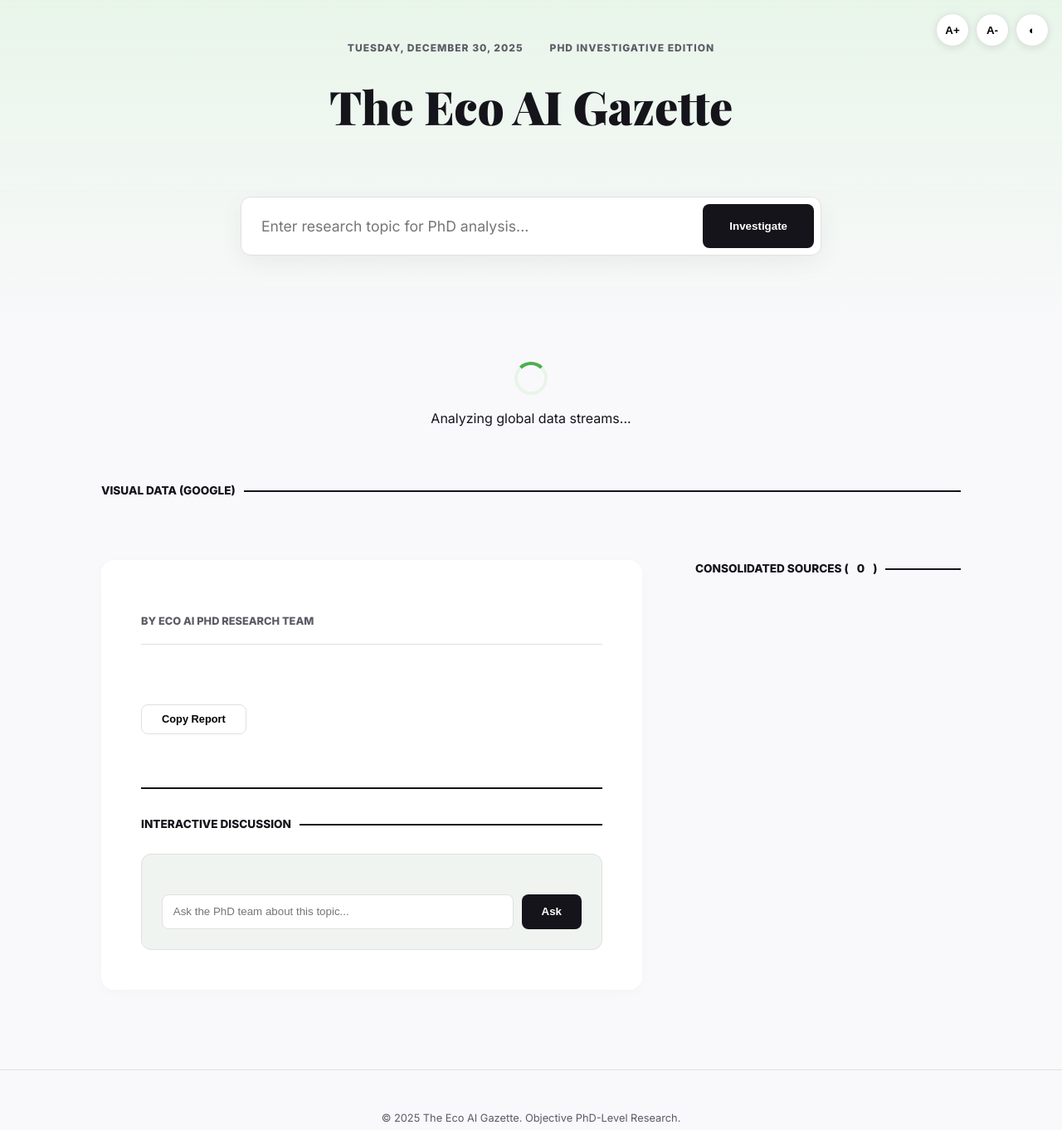
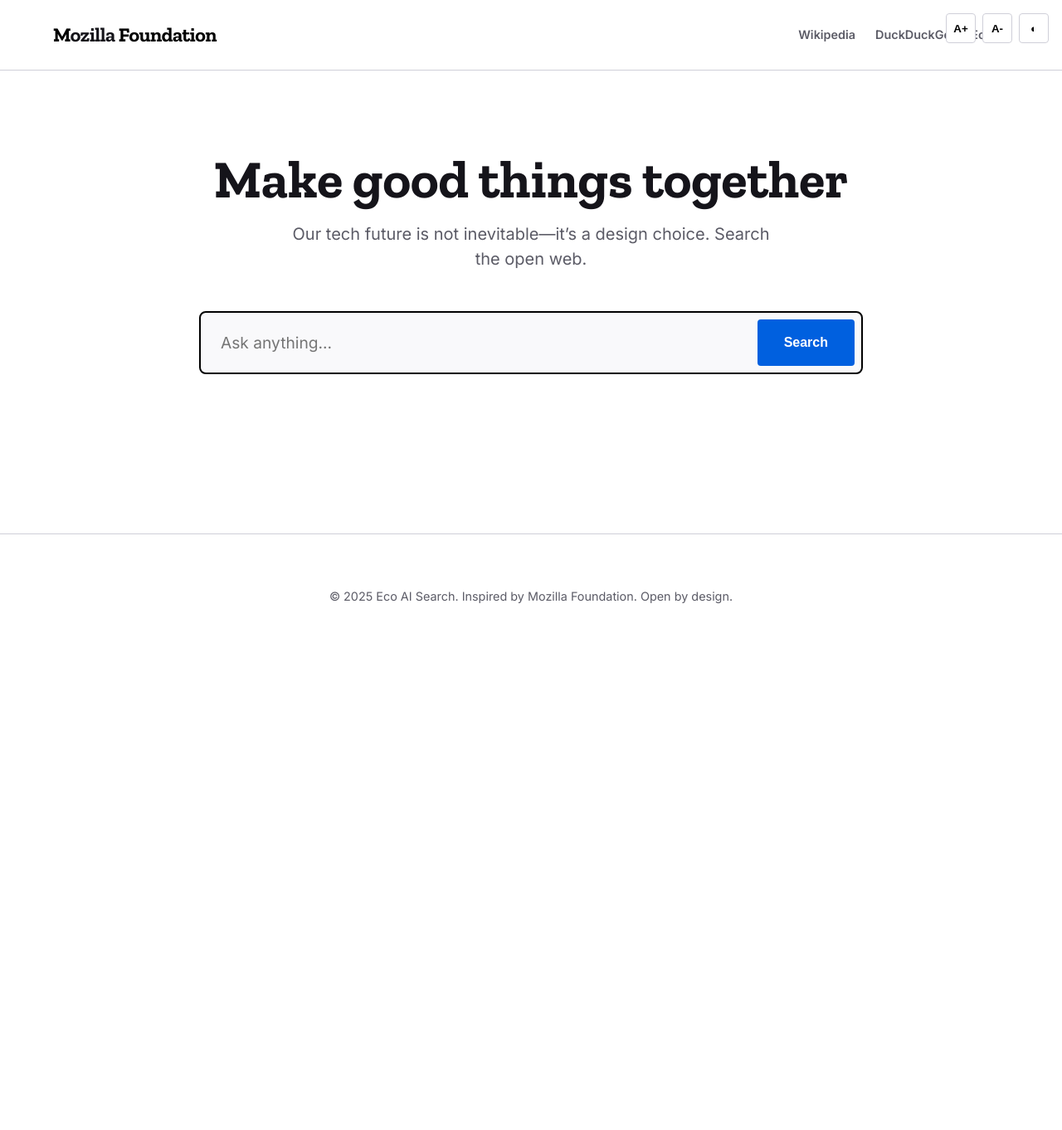
Before and after one commit to brodev-full-stack/Envs-freindly, a website: page public/index.html in a window 1280 px wide. Shown: the whole page at 83% size. After the commit the page ends 800 px from the top, so only its background shows below. Drawn offline with nearby package versions, Linux system fonts and the light colour scheme.

Commit message:
Transformation: Perplexity clone with Mozilla Foundation design

```diff
--- a/public/app.js
+++ b/public/app.js
@@ -1,14 +1,14 @@
 class SearchEngine {
-  async search(query, mode = 'research', history = []) {
-    updateStage(mode === 'discussion' ? 'Consulting the PhD team' : 'Analyzing global data streams');
+  async search(query) {
+    updateStage('Searching the open web');
     const response = await fetch('/api/search', {
       method: 'POST',
       headers: { 'Content-Type': 'application/json' },
-      body: JSON.stringify({ query, mode, history })
+      body: JSON.stringify({ query })
     });
     if (!response.ok) {
       const error = await response.json();
-      throw new Error(error.error || 'Investigation failed');
+      throw new Error(error.error || 'Search failed');
     }
     return await response.json();
   }
@@ -18,8 +18,6 @@ class UI {
   constructor(engine) {
     this.engine = engine;
     this.zoomLevel = 1;
-    this.discussionHistory = [];
-    this.currentTopic = '';
     this.elements = {
       query: document.getElementById('query'),
       searchBtn: document.getElementById('search-btn'),
@@ -31,23 +29,13 @@ class UI {
       copyBtn: document.getElementById('copy-btn'),
       gallery: document.getElementById('image-gallery'),
       galleryGrid: document.getElementById('gallery-grid'),
-      headline: document.getElementById('article-headline'),
-      date: document.getElementById('current-date'),
+      headline: document.getElementById('result-headline'),
       zoomIn: document.getElementById('zoom-in'),
       zoomOut: document.getElementById('zoom-out'),
-      toggleContrast: document.getElementById('toggle-contrast'),
-      discussionMessages: document.getElementById('discussion-messages'),
-      discussionQuery: document.getElementById('discussion-query'),
-      discussionBtn: document.getElementById('discussion-btn')
+      toggleContrast: document.getElementById('toggle-contrast')
     };
 
-    this.initDate();
     this.bindEvents();
-  }
-
-  initDate() {
-    const options = { weekday: 'long', year: 'numeric', month: 'long', day: 'numeric' };
-    this.elements.date.textContent = new Date().toLocaleDateString('en-US', options);
   }
 
   bindEvents() {
@@ -56,10 +44,6 @@ class UI {
       if (e.key === 'Enter') this.search();
     });
     this.elements.copyBtn.addEventListener('click', () => this.copy());
-    this.elements.discussionBtn.addEventListener('click', () => this.discuss());
-    this.elements.discussionQuery.addEventListener('keydown', (e) => {
-      if (e.key === 'Enter') this.discuss();
-    });
 
     // Accessibility
     this.elements.zoomIn.addEventListener('click', () => this.zoom(0.1));
@@ -74,10 +58,7 @@ class UI {
 
   async search() {
     const query = this.elements.query.value.trim();
-    if (!query || query.length < 3) return;
-    this.currentTopic = query;
-    this.discussionHistory = [];
-    this.elements.discussionMessages.innerHTML = '';
+    if (!query || query.length < 2) return;
     this.showLoading();
     try {
       const result = await this.engine.search(query);
@@ -87,42 +68,18 @@ class UI {
     }
   }
 
-  async discuss() {
-    const query = this.elements.discussionQuery.value.trim();
-    if (!query) return;
-
-    this.addMessage('user', query);
-    this.elements.discussionQuery.value = '';
-    this.discussionHistory.push({ role: 'user', content: query });
-
-    try {
-      const result = await this.engine.search(this.currentTopic, 'discussion', this.discussionHistory);
-      this.addMessage('ai', result.answer);
-      this.discussionHistory.push({ role: 'ai', content: result.answer });
-    } catch (error) {
-      this.addMessage('ai', 'Error connecting to the PhD team.');
-    }
-  }
-
-  addMessage(role, text) {
-    const msg = document.createElement('div');
-    msg.className = `message ${role}`;
-    msg.textContent = text;
-    this.elements.discussionMessages.appendChild(msg);
-    this.elements.discussionMessages.scrollTop = this.elements.discussionMessages.scrollHeight;
-  }
-
   showLoading() {
     this.elements.loading.classList.remove('hidden');
     this.elements.results.classList.add('hidden');
+    window.scrollTo({ top: this.elements.loading.offsetTop - 100, behavior: 'smooth' });
   }
 
   displayResults(result, query) {
     this.elements.loading.classList.add('hidden');
     this.elements.results.classList.remove('hidden');
-    this.elements.headline.textContent = query.charAt(0).toUpperCase() + query.slice(1);
+    this.elements.headline.textContent = query;
 
-    // Images Gallery (Google Results)
+    // Images Gallery
     if (result.images && result.images.length > 0) {
       this.elements.gallery.classList.remove('hidden');
       this.elements.galleryGrid.innerHTML = result.images.map(img => `
@@ -134,7 +91,7 @@ class UI {
       this.elements.gallery.classList.add('hidden');
     }
 
-    // Article Body
+    // Answer Body
     const formatted = result.answer
       .split('\n')
       .filter(line => line.trim() !== '')
@@ -150,13 +107,12 @@ class UI {
       .join('');
     this.elements.answerContent.innerHTML = formatted;
 
-    // Sources (Consolidated)
-    this.elements.sourceCount.textContent = result.sources.length;
+    // Sources
     this.elements.sourcesList.innerHTML = result.sources.map(s => `
       <div class="source-card" onclick="window.open('${s.url}', '_blank')">
-        <span class="source-number">Source ${s.id} • ${s.source}</span>
+        <span class="source-number">${s.id} • ${s.source}</span>
         <div class="source-title">${this.escape(s.title)}</div>
-        <div class="source-snippet">${this.escape(s.content.substring(0, 100))}...</div>
+        <div class="source-snippet">${this.escape(s.content.substring(0, 80))}...</div>
       </div>
     `).join('');
 
--- a/public/index.html
+++ b/public/index.html
@@ -3,85 +3,81 @@
 <head>
   <meta charset="UTF-8">
   <meta name="viewport" content="width=device-width, initial-scale=1.0">
-  <title>Eco AI Gazette | PhD Research</title>
+  <title>Eco AI Search | Powered by Mozilla Design</title>
   <link rel="stylesheet" href="style.css">
   <link rel="search" type="application/opensearchdescription+xml" title="Eco AI Search" href="/opensearch.xml">
 </head>
 <body>
-  <div class="gradient-bg"></div>
-
+  <!-- Accessibility Menu -->
   <div class="accessibility-menu">
-    <button id="zoom-in">A+</button>
-    <button id="zoom-out">A-</button>
-    <button id="toggle-contrast">◐</button>
+    <button id="zoom-in" title="Zoom In">A+</button>
+    <button id="zoom-out" title="Zoom Out">A-</button>
+    <button id="toggle-contrast" title="High Contrast">◐</button>
   </div>
 
-  <header class="main-header">
-    <div class="header-content">
-      <div class="header-meta">
-        <span id="current-date"></span>
-        <span class="edition">PhD Investigative Edition</span>
+  <header class="moz-header">
+    <div class="container">
+      <div class="header-content">
+        <div class="logo">
+          <span class="moz-m">M</span>ozilla <span class="moz-f">Foundation</span>
+        </div>
+        <nav class="moz-nav">
+          <span>Wikipedia</span>
+          <span>DuckDuckGo</span>
+          <span>Ecosia</span>
+        </nav>
       </div>
-      <h1 class="site-title">The Eco AI Gazette</h1>
     </div>
   </header>
 
   <main class="container">
-    <section class="search-section">
-      <div class="search-box">
-        <input type="text" id="query" placeholder="Enter research topic for PhD analysis...">
-        <button id="search-btn">Investigate</button>
+    <section class="hero-section">
+      <h1 class="hero-title">Make good things together</h1>
+      <p class="hero-subtitle">Our tech future is not inevitable—it’s a design choice. Search the open web.</p>
+
+      <div class="search-container">
+        <div class="search-box">
+          <input type="text" id="query" placeholder="Ask anything...">
+          <button id="search-btn">Search</button>
+        </div>
       </div>
     </section>
 
     <div id="loading" class="loading hidden">
       <div class="spinner"></div>
-      <p>Analyzing global data streams<span class="dots">...</span></p>
+      <p>Searching the open web<span class="dots">...</span></p>
     </div>
 
     <div id="results" class="results hidden">
-      <!-- Image Gallery (Google Search Results) -->
-      <div id="image-gallery" class="gallery-section hidden">
-        <h3 class="sidebar-label">Visual Data (Google)</h3>
-        <div class="gallery-grid" id="gallery-grid"></div>
-      </div>
-
-      <div class="newspaper-layout">
-        <article class="main-story">
-          <header class="story-header">
-            <h2 id="article-headline" class="headline"></h2>
-            <div class="byline">By Eco AI PhD Research Team</div>
-          </header>
-          <div class="article-container">
-            <div id="answer-content" class="story-body"></div>
-            <button id="copy-btn" class="btn-copy-inline">Copy Report</button>
+      <div class="perplexity-layout">
+        <div class="main-content">
+          <div id="image-gallery" class="gallery-section hidden">
+            <div class="gallery-grid" id="gallery-grid"></div>
           </div>
 
-          <!-- Discussion Feature -->
-          <section class="discussion-section">
-            <h3 class="sidebar-label">Interactive Discussion</h3>
-            <div id="discussion-box" class="discussion-box">
-              <div id="discussion-messages" class="discussion-messages"></div>
-              <div class="discussion-input">
-                <input type="text" id="discussion-query" placeholder="Ask the PhD team about this topic...">
-                <button id="discussion-btn">Ask</button>
-              </div>
+          <div class="answer-section">
+            <h2 id="result-headline" class="result-headline"></h2>
+            <div id="answer-content" class="answer-body"></div>
+            <div class="answer-actions">
+              <button id="copy-btn" class="btn-moz">Copy Answer</button>
             </div>
-          </section>
-        </article>
+          </div>
+        </div>
 
         <aside class="sidebar">
-          <section class="sidebar-block">
-            <h3 class="sidebar-label">Consolidated Sources (<span id="source-count">0</span>)</h3>
+          <div class="sidebar-block">
+            <h3 class="sidebar-label">Sources</h3>
             <div id="sources-list" class="sources-list"></div>
-          </section>
+          </div>
         </aside>
       </div>
     </div>
   </main>
 
-  <footer class="main-footer">
-    <p>© 2025 The Eco AI Gazette. Objective PhD-Level Research.</p>
+  <footer class="moz-footer">
+    <div class="container">
+      <p>© 2025 Eco AI Search. Inspired by Mozilla Foundation. Open by design.</p>
+    </div>
   </footer>
 
   <script src="app.js"></script>
--- a/public/style.css
+++ b/public/style.css
@@ -1,46 +1,32 @@
-@import url('https://fonts.googleapis.com/css2?family=Inter:wght@400;600;800&family=Libre+Baskerville:ital,wght@0,400;0,700;1,400&family=Playfair+Display:wght@900&display=swap');
+@import url('https://fonts.googleapis.com/css2?family=Inter:wght@400;600;700;800&family=Zilla+Slab:wght@700&display=swap');
 
 :root {
-  --moz-black: #15141a;
-  --moz-gray: #5b5b66;
-  --pastel-green-start: #e8f5e9;
-  --pastel-green-end: #c8e6c9;
+  --moz-black: #000000;
+  --moz-white: #ffffff;
+  --moz-blue: #0060df;
+  --moz-blue-hover: #003eaa;
+  --moz-gray-light: #f9f9fb;
+  --moz-gray-border: #cfcfd8;
+  --moz-text: #15141a;
+  --moz-text-muted: #5b5b66;
+  --pastel-green: #e8f5e9;
   --accent-green: #4caf50;
-  --white: #ffffff;
-  --border: #e0e0e0;
 }
 
 * { margin: 0; padding: 0; box-sizing: border-box; }
 
 body {
-  font-family: 'Inter', sans-serif;
-  background-color: #f9f9fb;
-  color: var(--moz-black);
-  line-height: 1.6;
-  overflow-x: hidden;
-  visibility: visible;
-  opacity: 1;
-}
-
-/* Prevent FOUC */
-html:not(.wf-active) body {
-  /* You can add a slight delay or hidden state here if using web fonts */
-}
-
-.gradient-bg {
-  position: fixed;
-  top: 0;
-  left: 0;
-  width: 100%;
-  height: 400px;
-  background: linear-gradient(180deg, var(--pastel-green-start) 0%, rgba(255,255,255,0) 100%);
-  z-index: -1;
+  font-family: 'Inter', -apple-system, BlinkMacSystemFont, "Segoe UI", Roboto, Helvetica, Arial, sans-serif;
+  background-color: var(--moz-white);
+  color: var(--moz-text);
+  line-height: 1.5;
+  -webkit-font-smoothing: antialiased;
 }
 
 .container {
-  max-width: 1100px;
+  max-width: 1200px;
   margin: 0 auto;
-  padding: 0 2rem;
+  padding: 0 1.5rem;
 }
 
 /* Accessibility */
@@ -54,376 +40,247 @@ html:not(.wf-active) body {
 }
 
 .accessibility-menu button {
-  width: 40px;
-  height: 40px;
-  border-radius: 50%;
-  border: 1px solid var(--border);
-  background: var(--white);
-  font-weight: 800;
+  width: 36px;
+  height: 36px;
+  border-radius: 4px;
+  border: 1px solid var(--moz-gray-border);
+  background: var(--moz-white);
+  font-weight: 700;
   cursor: pointer;
-  box-shadow: 0 2px 10px rgba(0,0,0,0.1);
+  transition: background 0.2s;
 }
+
+.accessibility-menu button:hover { background: var(--moz-gray-light); }
 
 body.high-contrast {
   background: #000 !important;
   color: #fff !important;
 }
 
-body.high-contrast .main-story,
-body.high-contrast .source-card,
-body.high-contrast .search-box {
+body.high-contrast .search-box,
+body.high-contrast .source-card {
   background: #111 !important;
   border-color: #fff !important;
   color: #fff !important;
 }
 
-body.high-contrast .site-title,
-body.high-contrast .headline {
-  color: #fff !important;
+/* Header */
+.moz-header {
+  padding: 1.5rem 0;
+  border-bottom: 1px solid var(--moz-gray-border);
 }
 
-/* Header */
-.main-header {
-  padding: 3rem 0;
+.header-content {
+  display: flex;
+  justify-content: space-between;
+  align-items: center;
+}
+
+.logo {
+  font-family: 'Zilla Slab', serif;
+  font-size: 1.5rem;
+  font-weight: 700;
+  letter-spacing: -0.5px;
+}
+
+.moz-m { color: var(--moz-black); }
+.moz-f { color: var(--moz-black); }
+
+.moz-nav {
+  display: flex;
+  gap: 1.5rem;
+  font-size: 0.9rem;
+  font-weight: 600;
+  color: var(--moz-text-muted);
+}
+
+/* Hero Section */
+.hero-section {
+  padding: 6rem 0 4rem;
   text-align: center;
 }
 
-.header-meta {
-  font-size: 0.75rem;
-  font-weight: 800;
-  text-transform: uppercase;
-  letter-spacing: 1px;
-  color: var(--moz-gray);
+.hero-title {
+  font-family: 'Zilla Slab', serif;
+  font-size: 4rem;
+  font-weight: 700;
   margin-bottom: 1rem;
-  display: flex;
-  justify-content: center;
-  gap: 2rem;
+  line-height: 1.1;
 }
 
-.site-title {
-  font-family: 'Playfair Display', serif;
-  font-size: 3.5rem;
-  font-weight: 900;
-  margin-bottom: 1rem;
-  color: var(--moz-black);
+.hero-subtitle {
+  font-size: 1.25rem;
+  color: var(--moz-text-muted);
+  margin-bottom: 3rem;
+  max-width: 600px;
+  margin-left: auto;
+  margin-right: auto;
 }
 
-.sub-nav {
-  display: flex;
-  justify-content: center;
-  gap: 1.5rem;
-  font-size: 0.8rem;
-  font-weight: 600;
-  color: var(--accent-green);
-  text-transform: uppercase;
-}
-
-/* Search */
-.search-section {
-  margin-bottom: 4rem;
+/* Search Box */
+.search-container {
+  max-width: 800px;
+  margin: 0 auto;
 }
 
 .search-box {
   display: flex;
-  background: var(--white);
+  background: var(--moz-gray-light);
+  border: 2px solid var(--moz-black);
+  border-radius: 8px;
   padding: 0.5rem;
-  border-radius: 12px;
-  box-shadow: 0 10px 30px rgba(0,0,0,0.05);
-  border: 1px solid var(--border);
-  max-width: 700px;
-  margin: 0 auto;
+  transition: box-shadow 0.2s;
+}
+
+.search-box:focus-within {
+  box-shadow: 0 0 0 4px rgba(0, 96, 223, 0.2);
 }
 
 #query {
   flex: 1;
   border: none;
+  background: transparent;
   padding: 1rem;
-  font-size: 1.1rem;
+  font-size: 1.2rem;
   font-family: inherit;
   outline: none;
-  background: transparent;
 }
 
 #search-btn {
-  background: var(--moz-black);
+  background: var(--moz-blue);
   color: white;
   border: none;
   padding: 0 2rem;
-  border-radius: 8px;
+  border-radius: 4px;
+  font-weight: 700;
+  font-size: 1rem;
+  cursor: pointer;
+  transition: background 0.2s;
+}
+
+#search-btn:hover { background: var(--moz-blue-hover); }
+
+/* Perplexity Layout */
+.perplexity-layout {
+  display: grid;
+  grid-template-columns: 1fr 300px;
+  gap: 3rem;
+  margin-top: 4rem;
+}
+
+.result-headline {
+  font-family: 'Zilla Slab', serif;
+  font-size: 2.5rem;
+  margin-bottom: 2rem;
+}
+
+.answer-body {
+  font-size: 1.1rem;
+  color: var(--moz-text);
+}
+
+.answer-body p { margin-bottom: 1.5rem; }
+
+.highlight {
+  background-color: var(--pastel-green);
+  padding: 0 2px;
+  border-radius: 2px;
+}
+
+.btn-moz {
+  background: var(--moz-white);
+  border: 1px solid var(--moz-black);
+  padding: 0.6rem 1.2rem;
+  border-radius: 4px;
   font-weight: 700;
   cursor: pointer;
-  transition: transform 0.2s;
+  transition: background 0.2s;
 }
 
-#search-btn:hover { transform: scale(1.02); }
+.btn-moz:hover { background: var(--moz-gray-light); }
 
-/* Newspaper Layout */
-.newspaper-layout {
-  display: grid;
-  grid-template-columns: 1fr 320px;
-  gap: 4rem;
-  margin-top: 3rem;
-}
-
-.main-story {
-  background: var(--white);
-  padding: 3rem;
-  border-radius: 16px;
-  box-shadow: 0 4px 20px rgba(0,0,0,0.02);
-}
-
-.headline {
-  font-family: 'Playfair Display', serif;
-  font-size: 2.8rem;
-  line-height: 1.1;
-  margin-bottom: 1rem;
-}
-
-.byline {
+/* Sidebar */
+.sidebar-label {
   font-size: 0.8rem;
   font-weight: 800;
   text-transform: uppercase;
-  color: var(--moz-gray);
-  margin-bottom: 2.5rem;
-  padding-bottom: 1rem;
-  border-bottom: 1px solid var(--border);
-}
-
-.story-body {
-  font-family: 'Libre Baskerville', serif;
-  font-size: 1.15rem;
-  color: #333;
-}
-
-.story-body p { margin-bottom: 1.8rem; }
-
-.highlight {
-  background: linear-gradient(120deg, var(--pastel-green-start) 0%, var(--pastel-green-end) 100%);
-  padding: 0 4px;
-  border-radius: 4px;
-  font-weight: 700;
-}
-
-/* Sidebar */
-.sidebar-label {
-  font-size: 0.85rem;
-  font-weight: 800;
-  text-transform: uppercase;
+  letter-spacing: 1px;
   margin-bottom: 1.5rem;
-  color: var(--moz-black);
-  display: flex;
-  align-items: center;
-  gap: 10px;
-}
-
-.sidebar-label::after {
-  content: '';
-  flex: 1;
-  height: 2px;
-  background: var(--moz-black);
+  color: var(--moz-text-muted);
 }
 
 .source-card {
-  background: var(--white);
-  padding: 1.2rem;
-  border-radius: 12px;
+  padding: 1rem;
+  border: 1px solid var(--moz-gray-border);
+  border-radius: 8px;
   margin-bottom: 1rem;
-  border: 1px solid var(--border);
   cursor: pointer;
-  transition: all 0.2s;
+  transition: border-color 0.2s;
 }
 
-.source-card:hover {
-  border-color: var(--accent-green);
-  transform: translateY(-2px);
-}
+.source-card:hover { border-color: var(--moz-blue); }
 
 .source-number {
   font-size: 0.7rem;
-  font-weight: 800;
-  color: var(--accent-green);
-  text-transform: uppercase;
+  font-weight: 700;
+  color: var(--moz-blue);
 }
 
 .source-title {
-  font-size: 0.95rem;
+  font-size: 0.9rem;
   font-weight: 700;
-  margin: 0.4rem 0;
+  margin: 0.2rem 0;
 }
 
 .source-snippet {
   font-size: 0.8rem;
-  color: var(--moz-gray);
-  line-height: 1.4;
+  color: var(--moz-text-muted);
+  display: -webkit-box;
+  -webkit-line-clamp: 2;
+  -webkit-box-orient: vertical;
+  overflow: hidden;
 }
 
 /* Gallery */
-.gallery-section {
-  margin-bottom: 3rem;
-}
-
+.gallery-section { margin-bottom: 2rem; }
 .gallery-grid {
   display: grid;
-  grid-template-columns: repeat(auto-fill, minmax(200px, 1fr));
-  gap: 1rem;
+  grid-template-columns: repeat(auto-fill, minmax(150px, 1fr));
+  gap: 0.5rem;
 }
-
 .gallery-item {
-  height: 150px;
-  border-radius: 8px;
+  aspect-ratio: 1;
+  border-radius: 4px;
   overflow: hidden;
-  border: 1px solid var(--border);
-  cursor: pointer;
+  border: 1px solid var(--moz-gray-border);
 }
-
-.gallery-item img {
-  width: 100%;
-  height: 100%;
-  object-fit: cover;
-}
-
-/* Videos */
-.video-grid {
-  display: flex;
-  flex-direction: column;
-  gap: 1.5rem;
-}
-
-.video-card {
-  cursor: pointer;
-}
-
-.video-thumbnail {
-  width: 100%;
-  aspect-ratio: 16/9;
-  background: var(--moz-black);
-  border-radius: 8px;
-  display: flex;
-  align-items: center;
-  justify-content: center;
-  color: white;
-  font-weight: 800;
-  margin-bottom: 0.8rem;
-}
-
-/* Actions */
-.actions {
-  margin-top: 4rem;
-  display: flex;
-  gap: 1rem;
-  justify-content: center;
-}
-
-.btn-copy-inline {
-  margin-top: 2rem;
-  padding: 0.6rem 1.5rem;
-  border-radius: 8px;
-  border: 1px solid var(--border);
-  background: var(--white);
-  font-weight: 700;
-  font-size: 0.8rem;
-  cursor: pointer;
-  transition: all 0.2s;
-}
-
-.btn-copy-inline:hover {
-  background: var(--pastel-green-start);
-  border-color: var(--accent-green);
-}
-
-/* Discussion Section */
-.discussion-section {
-  margin-top: 4rem;
-  padding-top: 2rem;
-  border-top: 2px solid var(--moz-black);
-}
-
-.discussion-box {
-  background: #f0f4f0;
-  border-radius: 12px;
-  padding: 1.5rem;
-  border: 1px solid var(--border);
-}
-
-.discussion-messages {
-  max-height: 300px;
-  overflow-y: auto;
-  margin-bottom: 1.5rem;
-  display: flex;
-  flex-direction: column;
-  gap: 1rem;
-}
-
-.message {
-  padding: 0.8rem 1rem;
-  border-radius: 8px;
-  font-size: 0.9rem;
-  max-width: 85%;
-}
-
-.message.user {
-  background: var(--white);
-  align-self: flex-end;
-  border: 1px solid var(--border);
-}
-
-.message.ai {
-  background: var(--pastel-green-end);
-  align-self: flex-start;
-  font-weight: 600;
-}
-
-.discussion-input {
-  display: flex;
-  gap: 10px;
-}
-
-.discussion-input input {
-  flex: 1;
-  padding: 0.8rem;
-  border-radius: 8px;
-  border: 1px solid var(--border);
-  outline: none;
-}
-
-.discussion-input button {
-  padding: 0 1.5rem;
-  background: var(--moz-black);
-  color: white;
-  border: none;
-  border-radius: 8px;
-  font-weight: 700;
-  cursor: pointer;
-}
+.gallery-item img { width: 100%; height: 100%; object-fit: cover; }
 
 /* Loading */
-.loading {
-  text-align: center;
-  padding: 4rem 0;
-}
-
+.loading { text-align: center; padding: 4rem 0; }
 .spinner {
-  width: 40px;
-  height: 40px;
-  border: 4px solid var(--pastel-green-start);
-  border-top: 4px solid var(--accent-green);
+  width: 30px;
+  height: 30px;
+  border: 3px solid var(--moz-gray-light);
+  border-top: 3px solid var(--moz-blue);
   border-radius: 50%;
   animation: spin 1s linear infinite;
   margin: 0 auto 1rem;
 }
-
 @keyframes spin { 0% { transform: rotate(0deg); } 100% { transform: rotate(360deg); } }
 
-.main-footer {
-  margin-top: 6rem;
-  padding: 3rem 0;
+.moz-footer {
+  margin-top: 8rem;
+  padding: 4rem 0;
+  border-top: 1px solid var(--moz-gray-border);
   text-align: center;
-  font-size: 0.8rem;
-  color: var(--moz-gray);
-  border-top: 1px solid var(--border);
+  font-size: 0.9rem;
+  color: var(--moz-text-muted);
 }
 
-@media (max-width: 900px) {
-  .newspaper-layout { grid-template-columns: 1fr; }
-  .site-title { font-size: 2.5rem; }
+.hidden { display: none; }
+
+@media (max-width: 800px) {
+  .perplexity-layout { grid-template-columns: 1fr; }
+  .hero-title { font-size: 2.5rem; }
 }
```
